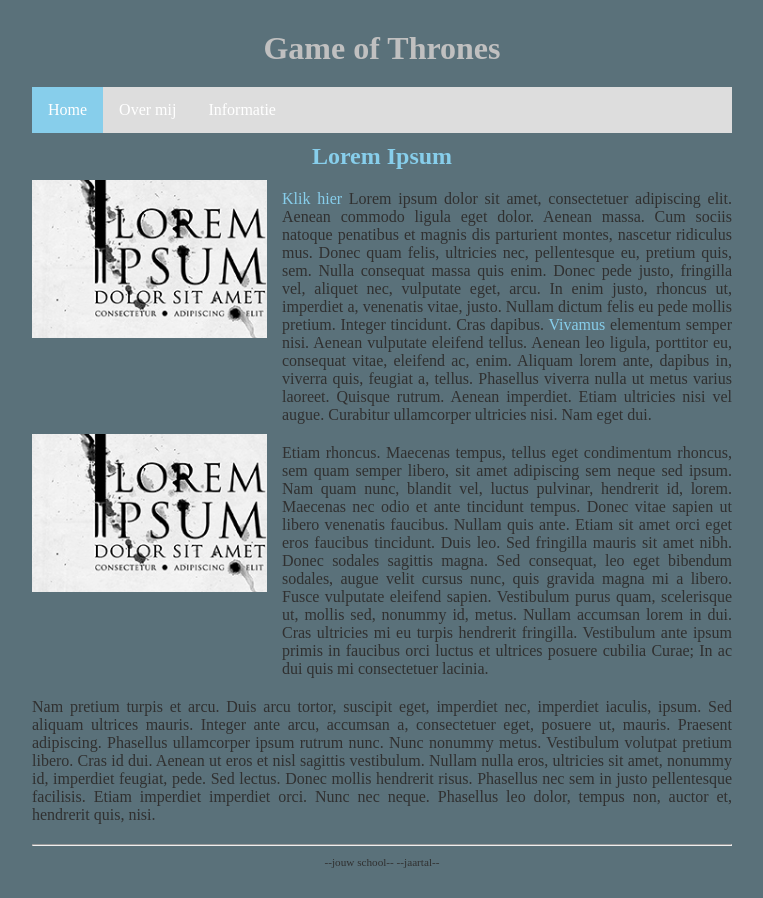
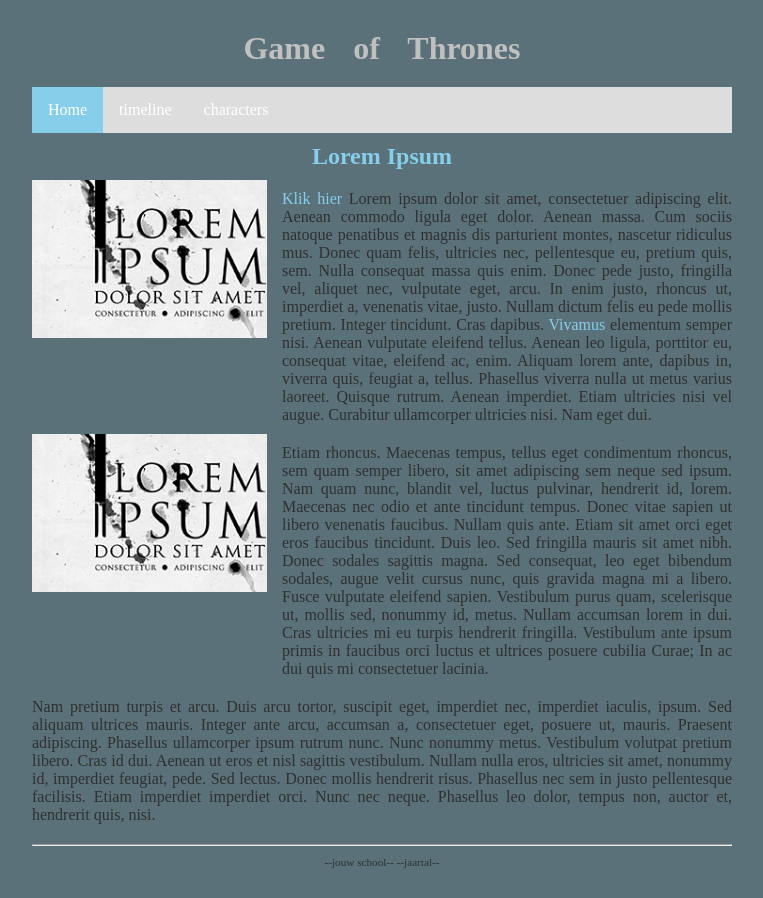
Before and after one commit to emmaus-archief/2223-4H-website-4hin1-daniel, a plain HTML site: page index.html in a window 1280 px wide. Shown: the whole page, without its empty margins (258-1021 px from the left). Drawn offline with Linux system fonts and the light colour scheme.

Commit message:
mark 1: eerste href's veranderd

```diff
--- a/index.html
+++ b/index.html
@@ -18,8 +18,8 @@
     <nav>
       <ul>
         <li><a class="active" href="index.html">Home</a></li>
-        <li><a href="overmij.html">Over mij</a></li>
-        <li><a href="info.html">Informatie</a></li>
+        <li><a href="timeline.html">timeline</a></li>
+        <li><a href="characters.html">characters</a></li>
       </ul>
     </nav>
 
--- a/style.css
+++ b/style.css
@@ -20,7 +20,9 @@ body * {                          /* geldt voor alles in body */
   margin: 0px;                    /* standaard marge 0 */
 }
 
-#hoofdtitel { color:silver;  }
+#hoofdtitel { color:silver;
+              word-spacing: 20px;
+              }
 
 .page {
   width: 700px;                   /* vaste breedte van 700 pixels */
```
Also changed, not shown: characters.html (renamed from info.html, +2 -2 lines), timeline.html (renamed from overmij.html, +3 -3 lines).
